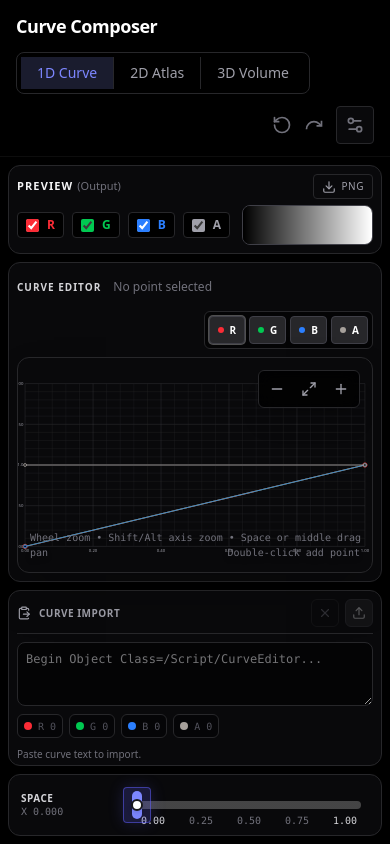
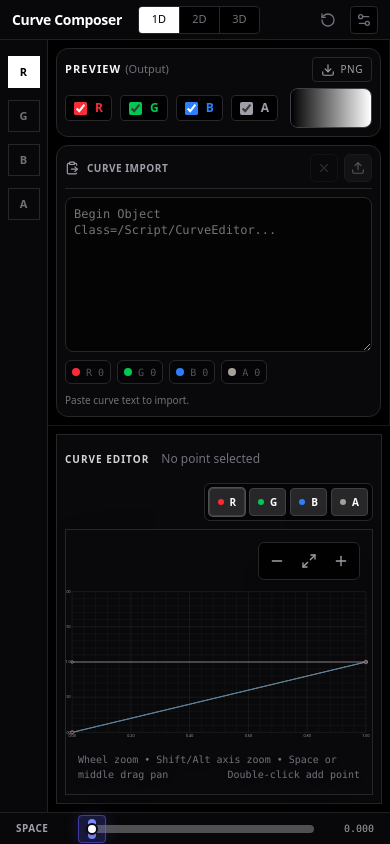
Before and after one commit to delk73/dcc, a React (Vite) app: page / in a window 390 px wide. Built offline with nearby package versions, Linux system fonts and the light colour scheme.

Commit message:
feat: enhance App component with responsive layout and workspace mode management

```diff
--- a/src/App.tsx
+++ b/src/App.tsx
@@ -1,13 +1,15 @@
 import React, { useReducer, useState, useEffect, useMemo, useRef } from 'react';
 import { get, set } from 'idb-keyval';
 import { ColorCurve, Channel, CurvePoint, LibraryCurve } from './types';
+import { WorkspaceMode } from './types/layoutSpec';
 import { CurveEditor } from './components/CurveEditor';
 import { CurveImportPanel } from './components/CurveImportPanel';
 import { CurvePreview } from './components/CurvePreview';
 import { PointInspector } from './components/PointInspector';
-import { Layers, RotateCcw, Settings2 } from 'lucide-react';
+import { Download, Layers, RotateCcw, Settings2 } from 'lucide-react';
 import { cn } from './lib/utils';
 import { InterpMode, computeTangents, evaluateCurve, blendSpaceCurves } from './lib/curveUtils';
+import { useWorkspaceLayout } from './hooks/useWorkspaceLayout';
 import {
   POSITION_EPSILON,
   clampSpacePosition,
@@ -53,8 +55,44 @@ const createMinimalBasicSpace = (): LibraryCurve[] => [{
 }];
 
 import { AtlasViewer } from './components/AtlasViewer';
+import type { MainView } from './state/editorState';
+
+const WORKSPACE_MODE_BY_VIEW: Record<MainView, WorkspaceMode> = {
+  curve: '1D',
+  '2d': '2D',
+  '3d': '3D'
+};
+
+const MAIN_VIEW_BY_MODE: Record<WorkspaceMode, MainView> = {
+  '1D': 'curve',
+  '2D': '2d',
+  '3D': '3d'
+};
+
+const useWindowDimensions = () => {
+  const [dims, setDims] = useState(() => ({
+    width: window.innerWidth,
+    height: window.innerHeight
+  }));
+
+  useEffect(() => {
+    const handleResize = () => {
+      setDims({
+        width: window.innerWidth,
+        height: window.innerHeight
+      });
+    };
+
+    window.addEventListener('resize', handleResize);
+    return () => window.removeEventListener('resize', handleResize);
+  }, []);
+
+  return dims;
+};
 
 export default function App() {
+  const { width, height } = useWindowDimensions();
+  const layout = useWorkspaceLayout(width, height);
   const [editorState, dispatch] = useReducer(editorReducer, undefined, createInitialEditorState);
   const continuumTrackRef = useRef<HTMLDivElement>(null);
   const anchorsRef = useRef<LibraryCurve[]>([]);
@@ -475,53 +513,121 @@ export default function App() {
   );
 
   return (
-    <div className="h-screen overflow-hidden select-none bg-black text-zinc-100 font-sans selection:bg-indigo-500/30 flex flex-col">
-      <header className="shrink-0 flex flex-wrap items-center gap-3 px-4 py-3 sm:px-5 border-b border-white/5">
-        <h1 className="text-lg font-bold tracking-tight text-white mr-2">Curve Composer</h1>
+    <div className="fixed inset-0 overflow-hidden select-none bg-black text-zinc-100 font-sans selection:bg-indigo-500/30">
+      <header
+        data-layout-region="modeRibbon"
+        style={{
+          position: 'fixed',
+          left: layout.modeRibbon.x,
+          top: layout.modeRibbon.y,
+          width: layout.modeRibbon.width,
+          height: layout.modeRibbon.height
+        }}
+        className="z-50 flex items-center gap-3 border-b border-white/10 bg-[#09090b]/95 px-3"
+      >
+        <h1 className="mr-1 shrink-0 text-sm font-bold tracking-tight text-white">Curve Composer</h1>
 
-        <div className="flex bg-black border border-zinc-800 rounded-lg p-1 overflow-hidden">
+        <div className="flex h-7 overflow-hidden rounded border border-zinc-800 bg-black">
+          {(['1D', '2D', '3D'] as WorkspaceMode[]).map((mode) => {
+            const view = MAIN_VIEW_BY_MODE[mode];
+            const isActive = mainView === view;
+
+            return (
               <button
-            onClick={() => dispatch({ type: 'set-main-view', mainView: 'curve' })}
-            className={cn("px-4 py-1.5 text-sm font-medium transition-colors", mainView === 'curve' ? 'bg-[#1a1c2e] text-indigo-400' : 'text-zinc-400 hover:text-zinc-200')}
+                key={mode}
+                type="button"
+                onClick={() => dispatch({ type: 'set-main-view', mainView: view })}
+                className={cn(
+                  "min-w-10 border-l border-zinc-800 px-2 text-[11px] font-medium transition-colors first:border-l-0",
+                  isActive ? "bg-white text-black" : "text-zinc-500 hover:text-zinc-200"
+                )}
               >
-            1D Curve
+                {mode}
               </button>
-          <button
-            onClick={() => dispatch({ type: 'set-main-view', mainView: '2d' })}
-            className={cn("px-4 py-1.5 text-sm font-medium transition-colors border-l border-zinc-800", mainView === '2d' ? 'bg-[#1a1c2e] text-indigo-400' : 'text-zinc-400 hover:text-zinc-200')}
-          >
-            2D Atlas
-          </button>
-          <button
-            onClick={() => dispatch({ type: 'set-main-view', mainView: '3d' })}
-            className={cn("px-4 py-1.5 text-sm font-medium transition-colors border-l border-zinc-800", mainView === '3d' ? 'bg-[#1a1c2e] text-indigo-400' : 'text-zinc-400 hover:text-zinc-200')}
-          >
-            3D Volume
-          </button>
+            );
+          })}
         </div>
 
-        <div className="flex items-center gap-3 ml-auto">
+        <div className="ml-auto flex items-center gap-2">
+          <span className="hidden text-[10px] font-mono uppercase tracking-wider text-zinc-600 sm:inline">
+            {WORKSPACE_MODE_BY_VIEW[mainView]} / {layout.isWidescreen ? 'Wide' : 'Portrait'}
+          </span>
+          {mainView === '2d' && (
             <button
+              type="button"
+              onClick={handleExportLibraryLUT}
+              disabled={normalizedCategoryCurves.length <= 1}
+              className="grid h-7 w-7 place-items-center rounded border border-zinc-800 text-zinc-500 hover:bg-white/10 hover:text-zinc-200 disabled:cursor-not-allowed disabled:opacity-40"
+              title="Export 2D atlas"
+              aria-label="Export 2D atlas"
+            >
+              <Download className="h-4 w-4" />
+            </button>
+          )}
+          <button
+            type="button"
             onClick={resetToMinimalBasicSpace}
-            className="text-zinc-500 hover:text-zinc-300"
+            className="grid h-7 w-7 place-items-center rounded text-zinc-500 hover:bg-white/10 hover:text-zinc-200"
             title="Reset space to minimal basic representation"
             aria-label="Reset space to minimal basic representation"
           >
-            <RotateCcw className="w-5 h-5" />
+            <RotateCcw className="h-4 w-4" />
           </button>
-          <button className="text-zinc-500 hover:text-zinc-300" aria-label="Refresh">
-            <svg className="w-5 h-5" viewBox="0 0 24 24" fill="none" stroke="currentColor" strokeWidth="2"><path d="M21 7v6h-6"></path><path d="M3 17a9 9 0 019-9 9 9 0 016 2.3l3 2.7"></path></svg>
-          </button>
-          <button className="text-zinc-500 hover:text-zinc-300 border border-zinc-800 bg-[#09090b] rounded p-2" aria-label="Settings">
-            <Settings2 className="w-5 h-5" />
+          <button
+            type="button"
+            className="grid h-7 w-7 place-items-center rounded border border-zinc-800 bg-black text-zinc-500 hover:text-zinc-200"
+            aria-label="Settings"
+          >
+            <Settings2 className="h-4 w-4" />
           </button>
         </div>
       </header>
 
-      <main className="flex-1 min-h-0 overflow-hidden">
-        <div className="h-full max-w-[1800px] mx-auto p-2 sm:p-3 min-h-0">
+      <aside
+        data-layout-region="channelStrip"
+        style={{
+          position: 'fixed',
+          left: layout.channelStrip.x,
+          top: layout.channelStrip.y,
+          width: layout.channelStrip.width,
+          height: layout.channelStrip.height
+        }}
+        className="z-40 flex flex-col items-center gap-3 border-r border-white/10 bg-[#09090b]/95 py-4"
+      >
+        {channelInfo.map((ci) => (
+          <button
+            key={ci.id}
+            type="button"
+            onClick={() => dispatch({ type: 'set-active-channel', channel: ci.id })}
+            aria-label={`Set active ${ci.label} channel`}
+            aria-pressed={activeChannel === ci.id}
+            className={cn(
+              "grid h-8 w-8 place-items-center border text-[11px] font-bold transition-colors",
+              activeChannel === ci.id
+                ? "border-white bg-white text-black"
+                : "border-zinc-800 text-zinc-500 hover:text-zinc-200",
+              !editChannels[ci.id] && "opacity-40"
+            )}
+            title={ci.label}
+          >
+            {ci.label.charAt(0)}
+          </button>
+        ))}
+      </aside>
+
+      <section
+        data-layout-region="outputViewport"
+        style={{
+          position: 'fixed',
+          left: layout.outputViewport.x,
+          top: layout.outputViewport.y,
+          width: layout.outputViewport.width,
+          height: layout.outputViewport.height
+        }}
+        className="overflow-hidden border-b border-r border-zinc-900 bg-black p-2"
+      >
         {mainView === 'curve' && (
-            <div className="h-full min-h-0 grid grid-rows-[auto_minmax(260px,1fr)_auto_auto] gap-2 overflow-y-auto xl:overflow-hidden">
+          <div className="flex h-full min-h-0 flex-col gap-2">
             <CurvePreview
               curve={activeSpaceCurve}
               interpMode={interpMode}
@@ -530,18 +636,12 @@ export default function App() {
               variant="compact"
               className="shrink-0"
             />
-
-              {renderCurveEditorPanel("min-h-[280px] xl:min-h-0", "h-[clamp(280px,54vh,720px)] xl:h-auto xl:flex-1")}
-
-              <div className="min-w-0">
-                <CurveImportPanel onImport={importCurve} dense className="max-h-44" />
-              </div>
-              {renderSpaceContinuum()}
+            <CurveImportPanel onImport={importCurve} dense className="min-h-0 flex-1" />
           </div>
         )}
 
         {mainView === '2d' && (
-            <div className="h-full min-h-0 grid grid-rows-[minmax(230px,1.35fr)_auto_minmax(220px,1fr)_auto_auto] gap-2 overflow-y-auto 2xl:overflow-hidden">
+          <div className="flex h-full min-h-0 flex-col gap-2">
             <AtlasViewer
               curves={spaceCurves}
               interpMode={interpMode}
@@ -550,8 +650,8 @@ export default function App() {
               onTextureUpdate={setAtlasTexture}
               onExportAtlas={handleExportLibraryLUT}
               canExportAtlas={normalizedCategoryCurves.length > 1}
-                className="min-h-[220px]"
-                canvasClassName="h-full"
+              className="min-h-0 flex-1 rounded-none border-zinc-800"
+              canvasClassName="h-full min-h-0"
             />
             <CurvePreview
               curve={activeSpaceCurve}
@@ -559,30 +659,102 @@ export default function App() {
               textureData={atlasTexture}
               sampleY={spaceLever}
               variant="slice"
+              className="shrink-0"
             />
-              {renderCurveEditorPanel("min-h-[220px]", "h-[clamp(220px,38vh,520px)] 2xl:h-auto 2xl:flex-1")}
-              <div className="min-w-0">
-                <CurveImportPanel onImport={importCurve} dense className="max-h-40" />
-              </div>
-              {renderSpaceContinuum()}
           </div>
         )}
 
         {mainView === '3d' && (
-            <div className="h-full min-h-0 flex flex-col items-center justify-center p-8 text-zinc-500 border border-zinc-800 border-dashed rounded-xl bg-zinc-900/50">
-              <Layers className="w-12 h-12 mb-4 opacity-30" />
-              <h3 className="text-xl font-medium text-zinc-300">3D Volume Generation</h3>
-              <p className="text-sm mt-3 max-w-md text-center leading-relaxed">
-                Generate entire sets of variant spaces to build a fully procedural Volume texture (3D LUT).
-                This feature evaluates batch matrices seamlessly mapping along an additional Z-axis dimension.
+          <div className="flex h-full flex-col items-center justify-center border border-dashed border-zinc-800 bg-zinc-950 p-8 text-center text-zinc-500">
+            <Layers className="mb-4 h-10 w-10 opacity-30" />
+            <h3 className="text-lg font-medium text-zinc-300">3D Volume Generation</h3>
+            <p className="mt-3 max-w-md text-sm leading-relaxed">
+              Generate entire sets of variant spaces to build a fully procedural Volume texture.
             </p>
-              <button className="px-4 py-2 mt-6 bg-zinc-800 hover:bg-zinc-700 text-zinc-300 rounded-md text-sm border border-zinc-700 transition-colors pointer-events-none opacity-50">
-                Under Construction
-              </button>
           </div>
         )}
+      </section>
+
+      <main
+        data-layout-region="curveEditor"
+        style={{
+          position: 'fixed',
+          left: layout.curveEditor.x,
+          top: layout.curveEditor.y,
+          width: layout.curveEditor.width,
+          height: layout.curveEditor.height
+        }}
+        className="overflow-hidden bg-black p-2"
+      >
+        {renderCurveEditorPanel("h-full min-h-0 rounded-none border-zinc-800", "h-full min-h-0 flex-1 rounded-none")}
+      </main>
+
+      <footer
+        data-layout-region="spaceSlider"
+        style={{
+          position: 'fixed',
+          left: layout.spaceSlider.x,
+          top: layout.spaceSlider.y,
+          width: layout.spaceSlider.width,
+          height: layout.spaceSlider.height
+        }}
+        className="z-50 flex items-center gap-3 border-t border-white/10 bg-[#09090b]/95 px-4"
+      >
+        <span className="w-16 shrink-0 text-[10px] font-bold uppercase tracking-wider text-zinc-400">
+          Space
+        </span>
+        <div ref={continuumTrackRef} className="relative h-full min-w-0 flex-1">
+          <div
+            className="pointer-events-none absolute left-0 right-0 top-1/2 h-2 -translate-y-1/2 overflow-hidden rounded-full opacity-60"
+            style={{ background: categoryGradient }}
+          />
+          <div className="pointer-events-none absolute inset-x-0 top-1/2 z-20 -translate-y-1/2">
+            {normalizedCategoryCurves.map((c) => (
+              <div
+                key={c.id}
+                role="slider"
+                aria-label={`Authored anchor at ${(c.position || 0).toFixed(2)}`}
+                aria-valuemin={0}
+                aria-valuemax={1}
+                aria-valuenow={c.position || 0}
+                tabIndex={0}
+                className="pointer-events-auto absolute -ml-2.5 -mt-2.5 flex h-5 w-5 cursor-grab touch-none items-center justify-center rounded-full active:cursor-grabbing"
+                style={{ left: `${(c.position || 0) * 100}%` }}
+                onPointerDown={(e) => handleAnchorPointerDown(e, c.id)}
+                onPointerMove={handleAnchorPointerMove}
+                onPointerUp={handleAnchorPointerUp}
+                onPointerCancel={handleAnchorPointerUp}
+              >
+                <div
+                  className={cn(
+                    "h-3 w-3 rounded-full border-2 border-zinc-950 bg-white shadow-md transition-transform",
+                    interaction.type === 'dragging-anchor' && interaction.anchorId === c.id && "scale-125"
+                  )}
+                />
               </div>
-      </main>
+            ))}
+          </div>
+          <input
+            type="range"
+            min="0"
+            max="1"
+            step="0.001"
+            value={spaceLever}
+            onChange={(e) => setSpacePosition(parseFloat(e.target.value))}
+            className="absolute inset-0 z-30 h-full w-full cursor-pointer opacity-0"
+            aria-label="Space position"
+          />
+          <div
+            className="pointer-events-none absolute top-1/2 z-10 -ml-3.5 flex h-7 w-7 -translate-y-1/2 items-center justify-center rounded border border-indigo-500/50 bg-indigo-500/20 shadow-[0_0_15px_rgba(99,102,241,0.2)]"
+            style={{ left: `${spaceLever * 100}%` }}
+          >
+            <div className="h-5 w-2 rounded-full bg-indigo-400" />
+          </div>
+        </div>
+        <span className="w-12 shrink-0 text-right font-mono text-[10px] text-zinc-400">
+          {spaceLever.toFixed(3)}
+        </span>
+      </footer>
     </div>
   );
 }
```
Lines whose indentation alone changed are shown as unchanged.
